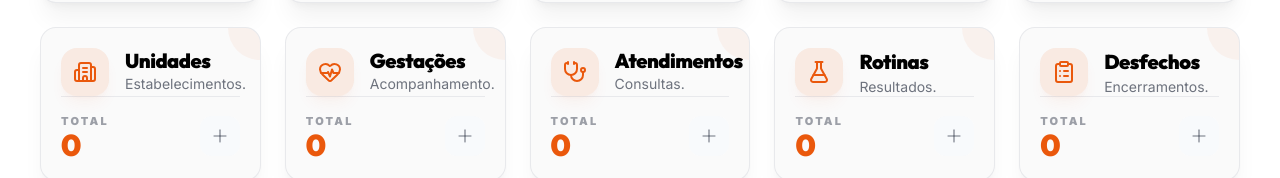
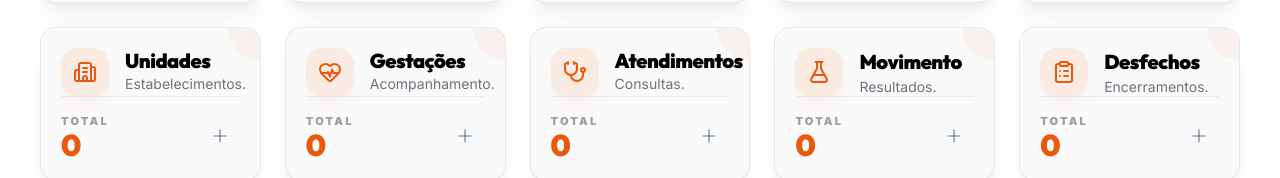
Before and after one commit to ZivrimPompom/SaudeMaternal, a Next.js app: page / in a window 1280 px wide. Shown: the part 410-588 px from the top of the page. Built offline with nearby package versions, Linux system fonts and the light colour scheme; no server answers; the database is empty; sample sign-in values are in the browser's storage.

Commit message:
feat: renomear card Rotinas para Movimento na página inicial

```diff
--- a/app/page.tsx
+++ b/app/page.tsx
@@ -297,14 +297,14 @@ export default function Page() {
             </div>
           </Link>
 
-          <Link href="/rotinas" className="bg-surface-container-lowest p-4 md:p-5 rounded-2xl shadow-xl shadow-black/5 border border-outline-variant/10 hover:border-primary/30 hover:shadow-primary/10 transition-all group relative overflow-hidden flex flex-col h-full min-h-[120px]">
+          <Link href="/movimento" className="bg-surface-container-lowest p-4 md:p-5 rounded-2xl shadow-xl shadow-black/5 border border-outline-variant/10 hover:border-primary/30 hover:shadow-primary/10 transition-all group relative overflow-hidden flex flex-col h-full min-h-[120px]">
             <div className="absolute top-0 right-0 w-16 h-16 bg-primary/5 rounded-full -mr-8 -mt-8 group-hover:scale-150 transition-transform duration-700" />
             <div className="flex items-center gap-4">
               <div className="w-12 h-12 rounded-2xl bg-primary/10 flex items-center justify-center shrink-0 group-hover:bg-primary group-hover:rotate-6 transition-all duration-500 shadow-lg shadow-primary/5">
                 <FlaskConical className="text-primary group-hover:text-white w-6 h-6 transition-colors" />
               </div>
               <div>
-                <h3 className="text-lg md:text-xl font-black font-headline mb-1 text-on-surface tracking-tight leading-tight">Rotinas</h3>
+                <h3 className="text-lg md:text-xl font-black font-headline mb-1 text-on-surface tracking-tight leading-tight">Movimento</h3>
                 <p className="text-xs md:text-sm text-on-surface-variant/60 font-body leading-tight line-clamp-1">Resultados.</p>
               </div>
             </div>
```
